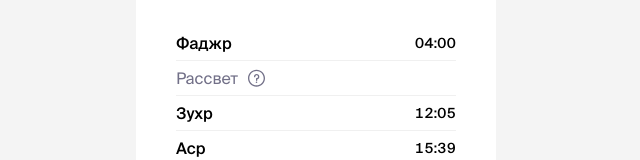
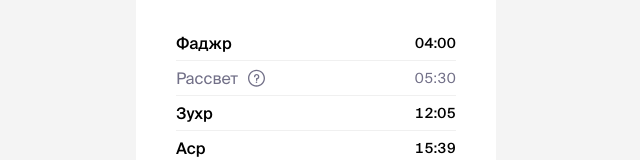
Before and after one commit to timurziev/asr, a Vue app: page / in a window 1280 px wide. Shown: the part 218-378 px from the top of the page, without its empty margins (324-964 px from the left). Built offline with nearby package versions, Linux system fonts and the light colour scheme.

Commit message:
sunset -> sunrise

```diff
--- a/src/components/Next.vue
+++ b/src/components/Next.vue
@@ -16,7 +16,7 @@ const { today, tomorrow } = useSchedule()
 
 const labels = {
   fajr: 'Фаджр',
-  sunset: 'Рассвет',
+  sunrise: 'Рассвет',
   zuhr: 'Зухр',
   asr: 'Аср',
   maghrib: 'Магриб',
--- a/src/components/Timetable.vue
+++ b/src/components/Timetable.vue
@@ -7,9 +7,9 @@
     <div class="timetable__row timetable__row--secondary">
       <div class="timetable__label">
         <span>Рассвет</span>
-        <icon-question @click="showInfo('sunset')"/>
+        <icon-question @click="showInfo('sunrise')"/>
       </div>
-      <span class="timetable__time">{{ today.sunset }}</span>
+      <span class="timetable__time">{{ today.sunrise }}</span>
     </div>
     <div class="timetable__row">
       <span>Зухр</span>
@@ -73,7 +73,7 @@ const third = computed(() => {
 
 const showInfo = (type) => {
   const contents = {
-    sunset: {
+    sunrise: {
       title: 'Рассвет',
       text: '<p>Утренняя молитва (Фаджр) должна быть совершена до наступления времени рассвета.</p>',
     },
--- a/src/components/sections/ScheduleSection.vue
+++ b/src/components/sections/ScheduleSection.vue
@@ -18,7 +18,7 @@
       >
         <td>{{ item.day }}</td>
         <td>{{ item.fajr }}</td>
-        <td class="schedule-table__cell--secondary">{{ item.sunset }}</td>
+        <td class="schedule-table__cell--secondary">{{ item.sunrise }}</td>
         <td>{{ item.zuhr }}</td>
         <td>{{ item.asr }}</td>
         <td>{{ item.maghrib }}</td>
```
